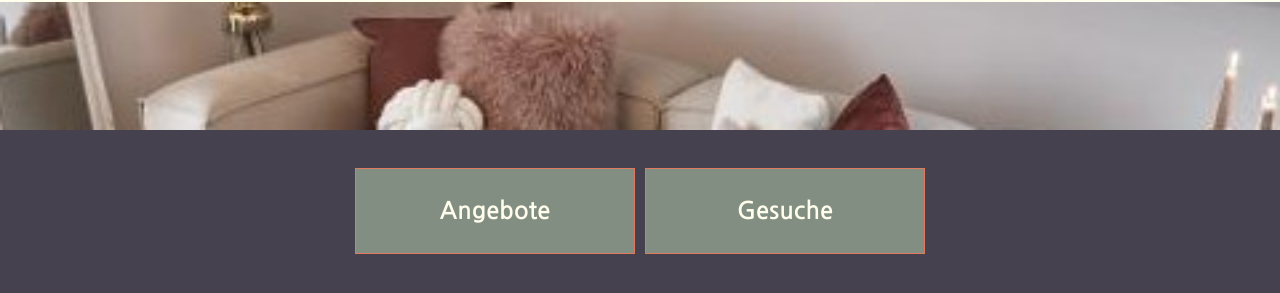
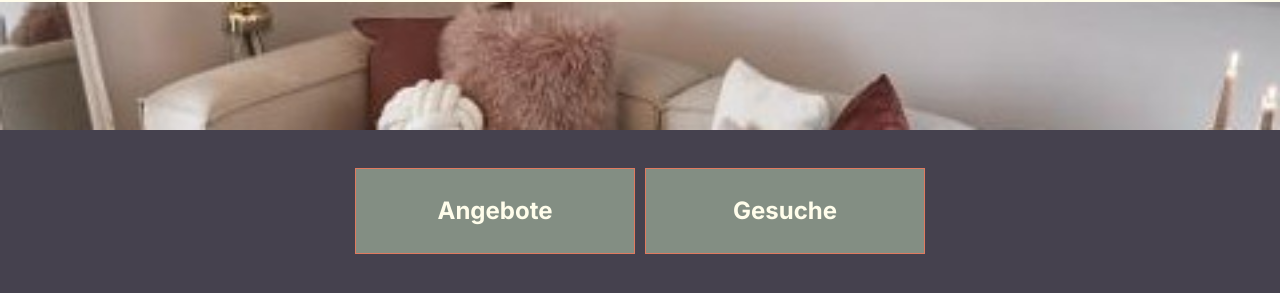
Before and after one commit to Jennifer-Raab/Flat-Match-Frontend, a React (Create React App) app: page / in a window 1280 px wide. Shown: the part 221-514 px from the top of the page. Built offline with nearby package versions, Linux system fonts and the light colour scheme.

Commit message:
font-family

```diff
--- a/public/index.html
+++ b/public/index.html
@@ -9,8 +9,22 @@
       name="description"
       content="Web site created using create-react-app"
     />
+
+    <!--Testfarben start-->
     <link rel="preconnect" href="https://fonts.googleapis.com" />
     <link rel="preconnect" href="https://fonts.gstatic.com" crossorigin />
+    <link
+      href="https://fonts.googleapis.com/css2?family=Caveat:wght@400;500;600;700&family=Dancing+Script:wght@400;500;600;700&family=Dosis:wght@200;300;400;500;600;700;800&family=Jost:ital,wght@0,100;0,200;0,300;0,400;0,500;0,600;0,700;0,800;0,900;1,100;1,200;1,300;1,400;1,500;1,600;1,700;1,800;1,900&family=Source+Sans+Pro:ital,wght@0,200;0,300;0,400;0,600;0,700;0,900;1,200;1,300;1,400;1,600;1,700;1,900&family=Work+Sans:ital,wght@0,100;0,200;0,300;0,400;0,500;0,600;0,700;0,800;0,900;1,100;1,200;1,300;1,400;1,500;1,600;1,700;1,800;1,900&display=swap"
+      rel="stylesheet"
+    />
+
+    <!--Testfarben finish-->
+    <!--Testfarben2 start-->
+    <link
+      href="https://fonts.googleapis.com/css2?family=Assistant:wght@200;300;400;500;600;700;800&family=Inter:wght@100;200;300;400;500;600;700;800;900&family=Karla:ital,wght@0,200;0,300;0,400;0,500;0,600;0,700;0,800;1,200;1,300;1,400;1,500;1,600;1,700;1,800&family=Noto+Sans:ital,wght@0,100;0,200;0,300;0,400;0,500;0,600;0,700;0,800;0,900;1,100;1,200;1,300;1,400;1,500;1,600;1,700;1,800;1,900&family=Nunito:ital,wght@0,200;0,300;0,400;0,500;0,600;0,700;0,800;0,900;0,1000;1,200;1,300;1,400;1,500;1,600;1,700;1,800;1,900;1,1000&family=Quicksand:wght@300;400;500;600;700&family=Raleway:ital,wght@0,100;0,200;0,300;0,400;0,500;0,600;0,700;0,800;0,900;1,100;1,200;1,300;1,400;1,500;1,600;1,700;1,800;1,900&family=Roboto:ital,wght@0,100;0,300;0,400;0,500;0,700;0,900;1,100;1,300;1,400;1,500;1,700;1,900&display=swap"
+      rel="stylesheet"
+    />
+    <!--Testfarben2 finish-->
     <link
       href="https://fonts.googleapis.com/css2?family=Caveat:wght@400;500;600;700&family=Dancing+Script:wght@400;500;600;700&family=Josefin+Sans:ital,wght@0,100;0,200;0,300;0,400;0,500;0,600;0,700;1,100;1,200;1,300;1,400;1,500;1,600;1,700&family=Nanum+Gothic:wght@400;700;800&display=swap"
       rel="stylesheet"
--- a/src/App.css
+++ b/src/App.css
@@ -7,10 +7,14 @@
 }
 
 * {
+  font-family: "Jost", sans-serif;
   font-family: "Caveat", cursive;
   font-family: "Dancing Script", cursive;
   font-family: "Josefin Sans", sans-serif;
   font-family: "Nanum Gothic", sans-serif;
+  font-family: "Caveat", cursive;
+  font-family: "Inter", sans-serif;
+
   padding: 0;
   margin: 0;
   box-sizing: border-box;
@@ -32,7 +36,7 @@ a {
   color: inherit;
   text-decoration: none;
 }
-main{
+main {
   padding: 2rem;
 }
 h1 {
@@ -69,7 +73,7 @@ th {
   font-family: "Caveat", cursive;
 }
 .offer-detail img {
-  Background: rgba(255, 255, 255, 0.1);
+  background: rgba(255, 255, 255, 0.1);
   width: 600px;
   height: 150px;
 }
@@ -81,4 +85,6 @@ th {
   margin-bottom: 1rem;
   border: 1px solid var(--akzentfarbe1);
 }
-.randomimage > img { width: 100%; }
+.randomimage > img {
+  width: 100%;
+}
```
